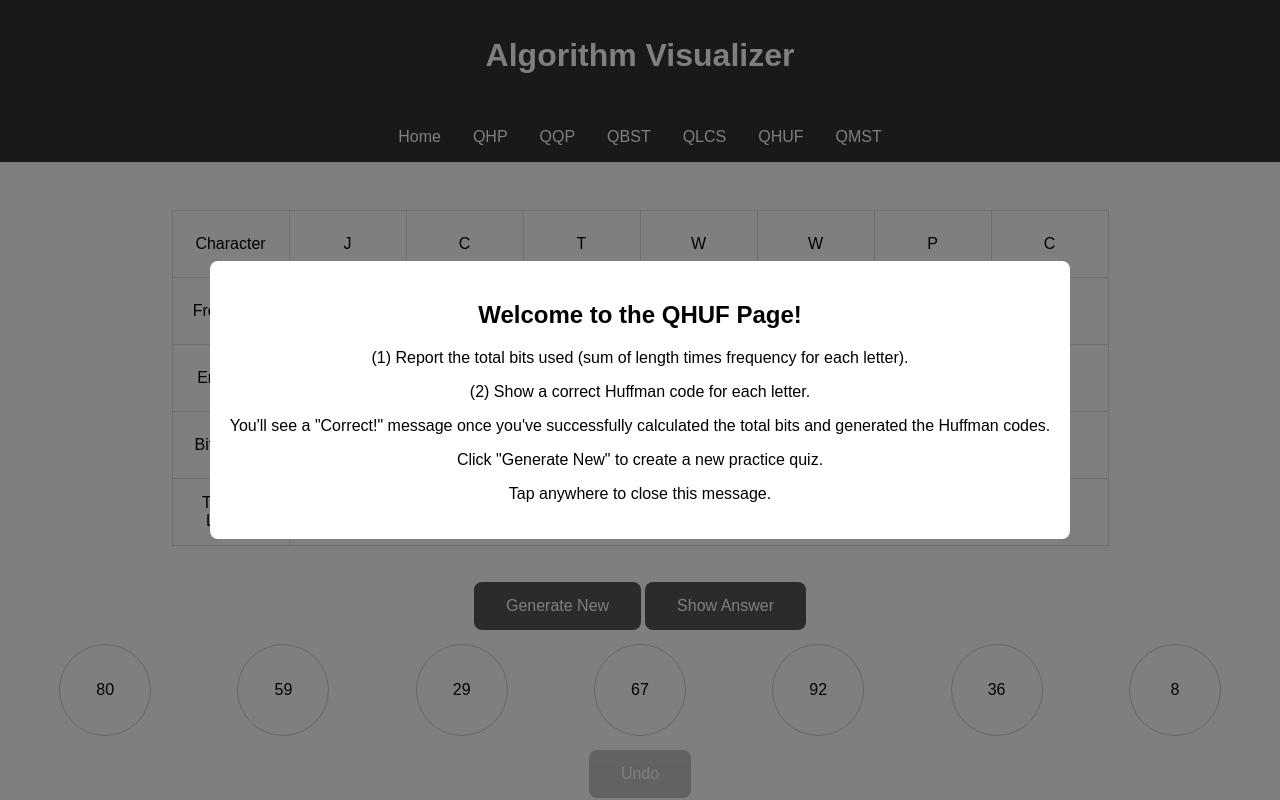
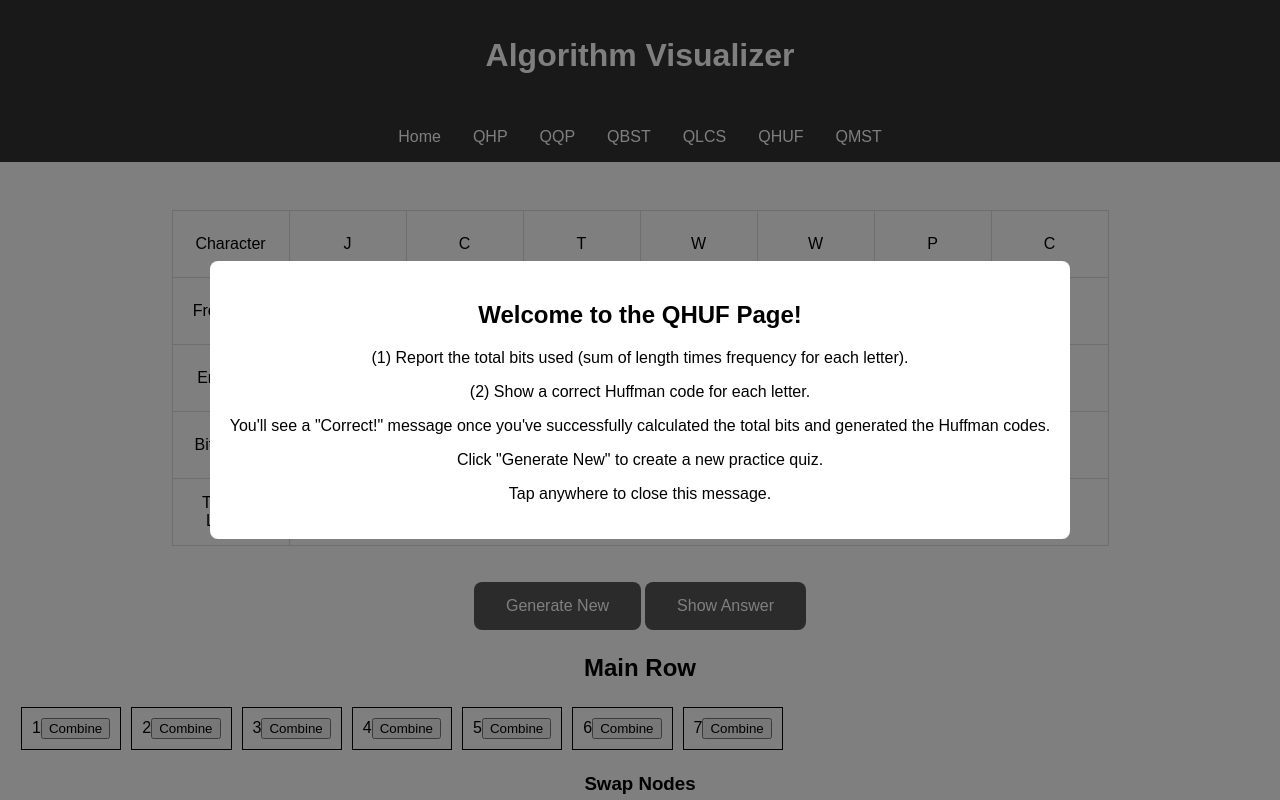
Before and after one commit to DanielH987/algorithm-visualizer, a React (Create React App) app: page /qhuf in a window 1280 px wide. Shown: the top 800 px of the page. Built offline with nearby package versions, Linux system fonts and the light colour scheme.

Commit message:
feat: Add Test component for Huffman page

```diff
--- a/src/pages/Qhuf.js
+++ b/src/pages/Qhuf.js
@@ -2,6 +2,7 @@ import React, { useState, useEffect } from 'react';
 import Huffman from '../components/Huffman/Huffman';
 import HuffmanTree from '../components/Huffman/HuffmanTree';
 import Modal from '../components/Modal/Modal';
+import Test from '../components/Huffman/Test';
 
 const Qhuf = () => {
   const [isModalOpen, setIsModalOpen] = useState(false);
@@ -85,11 +86,12 @@ const Qhuf = () => {
         {!showAnswer && <button className='styled-button' onClick={toggleAnswer}>Show Answer</button>}
       </div>
 
-      <HuffmanTree
+      {/* <HuffmanTree
         key={randomNumbers.join('-')}
         randomCharacters={randomCharacters}
         randomNumbers={randomNumbers}
-      />
+      /> */}
+      <Test />
 
       <Modal isOpen={isModalOpen} onClose={handleCloseModal}>
         <h2>Welcome to the QHUF Page!</h2>
```
